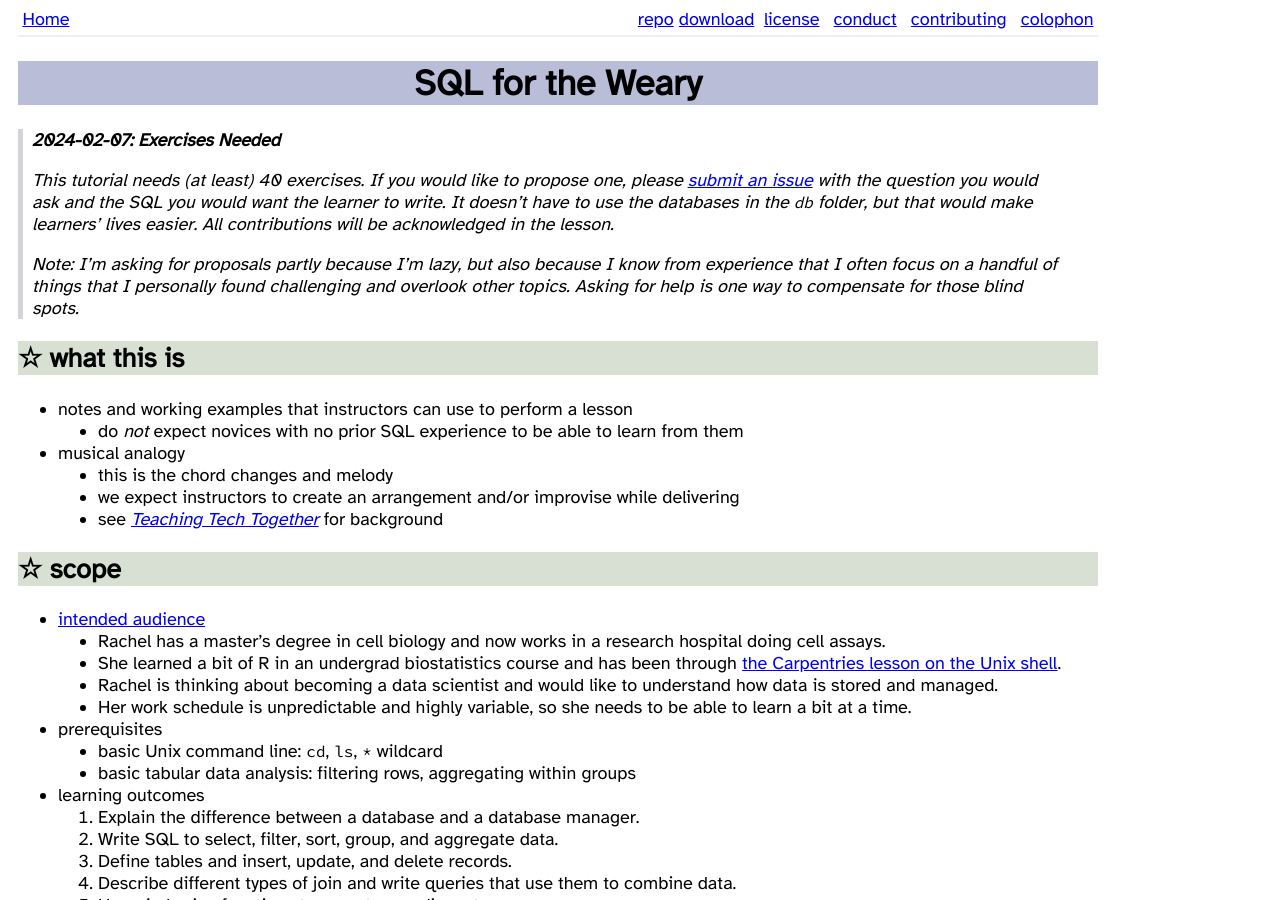
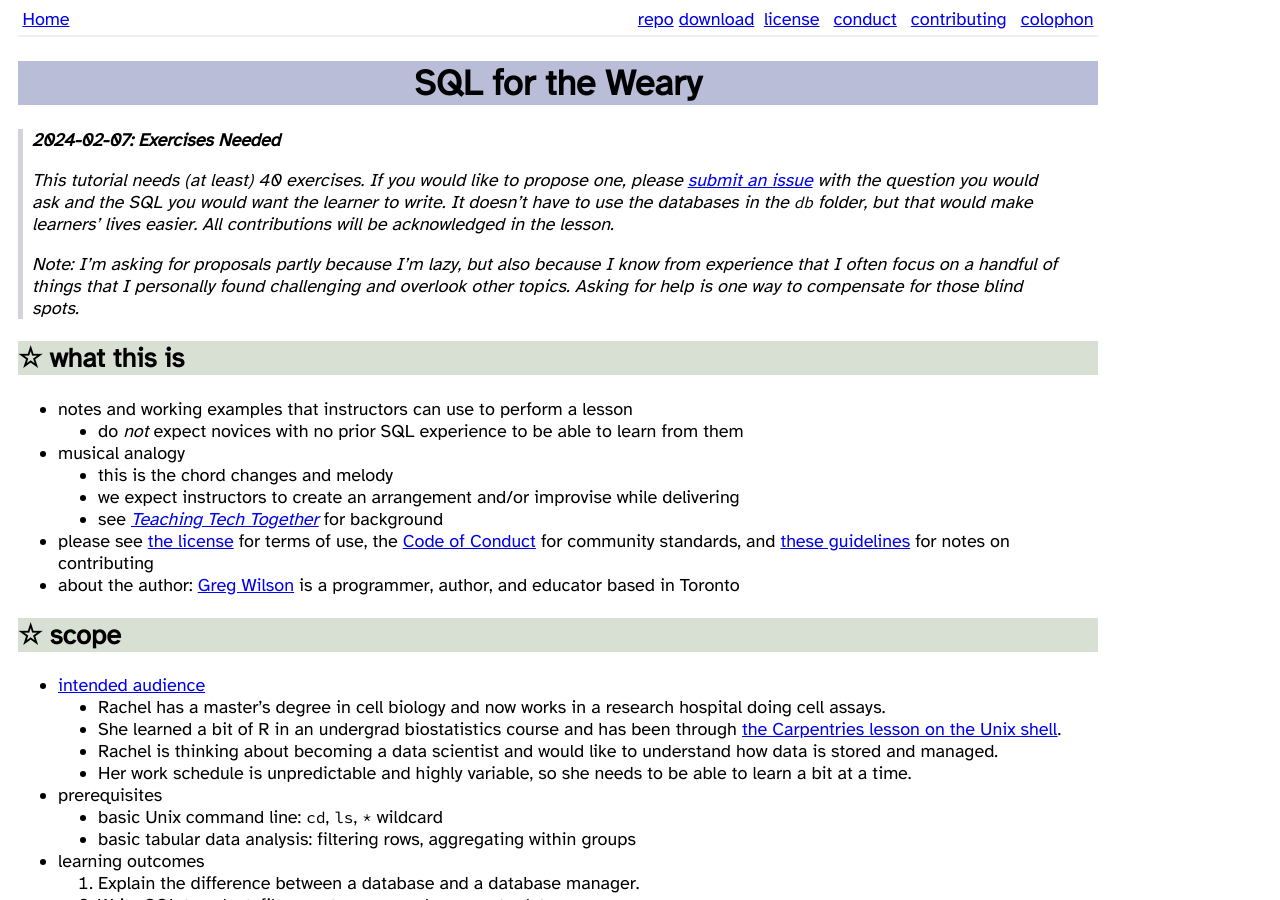
Before and after one commit to gvwilson/sql-tutorial, a Jekyll site: the page built from index.md, in a window 1280 px wide and 900 px high. Built offline with Jekyll 4.4.1, drawn with Linux system fonts in a browser that asks for light colours; nearby versions of some CDN libraries.

Commit message:
about the author

```diff
--- a/_data/links.yml
+++ b/_data/links.yml
@@ -22,5 +22,7 @@
   value: "https://pypi.org/project/sqlparse/"
 - key: "t3"
   value: "https://teachtogether.tech/"
+- key: wilson-greg
+  value: "https://third-bit.com/"
 - key: "xkcd-tables"
   value: "https://xkcd.com/327/"
--- a/index.md
+++ b/index.md
@@ -29,6 +29,11 @@
     -   this is the chord changes and melody
     -   we expect instructors to create an arrangement and/or improvise while delivering
     -   see [*Teaching Tech Together*][t3] for background
+-   please see [the license](./license/) for terms of use,
+    the [Code of Conduct](./conduct/) for community standards,
+    and [these guidelines](./contributing/) for notes on contributing
+-   about the author:
+    [Greg Wilson][wilson-greg] is a programmer, author, and educator based in Toronto
 
 </section>
 <section markdown="1">
```
